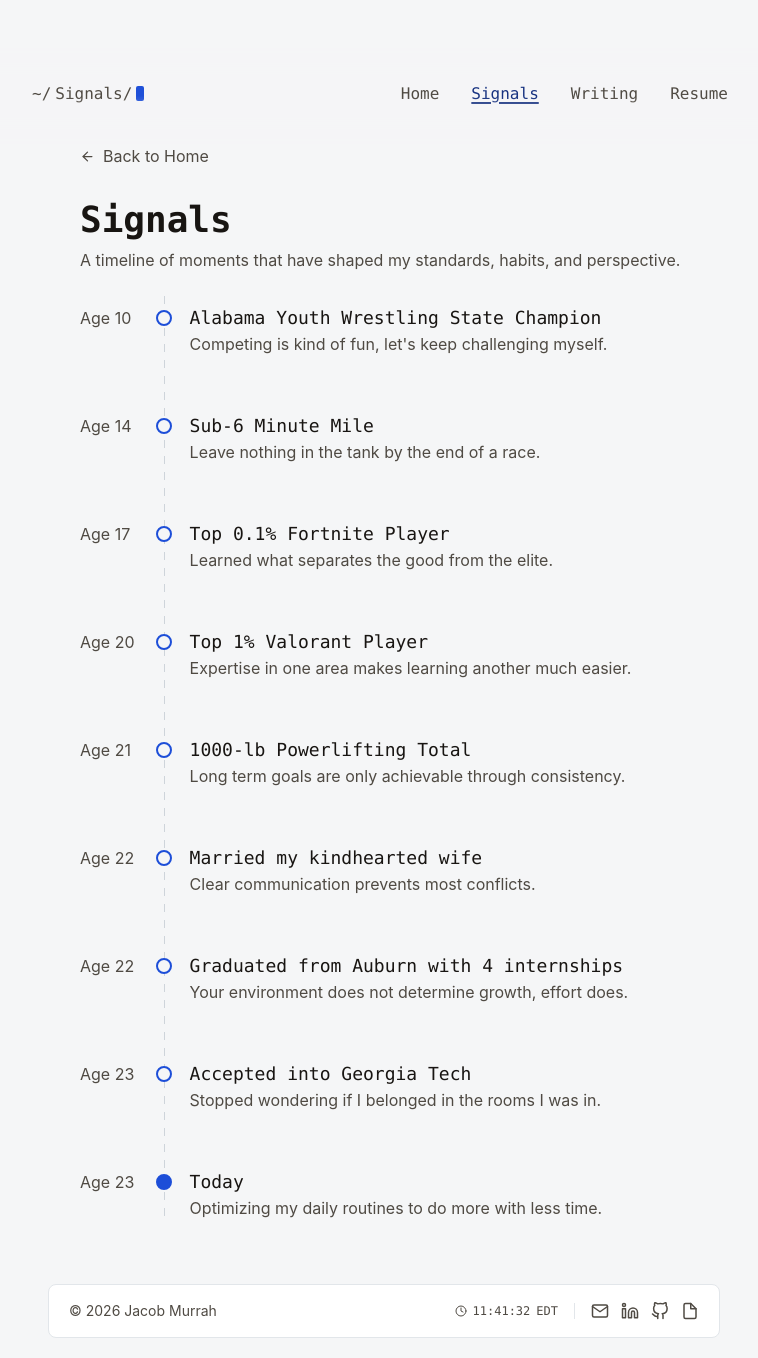
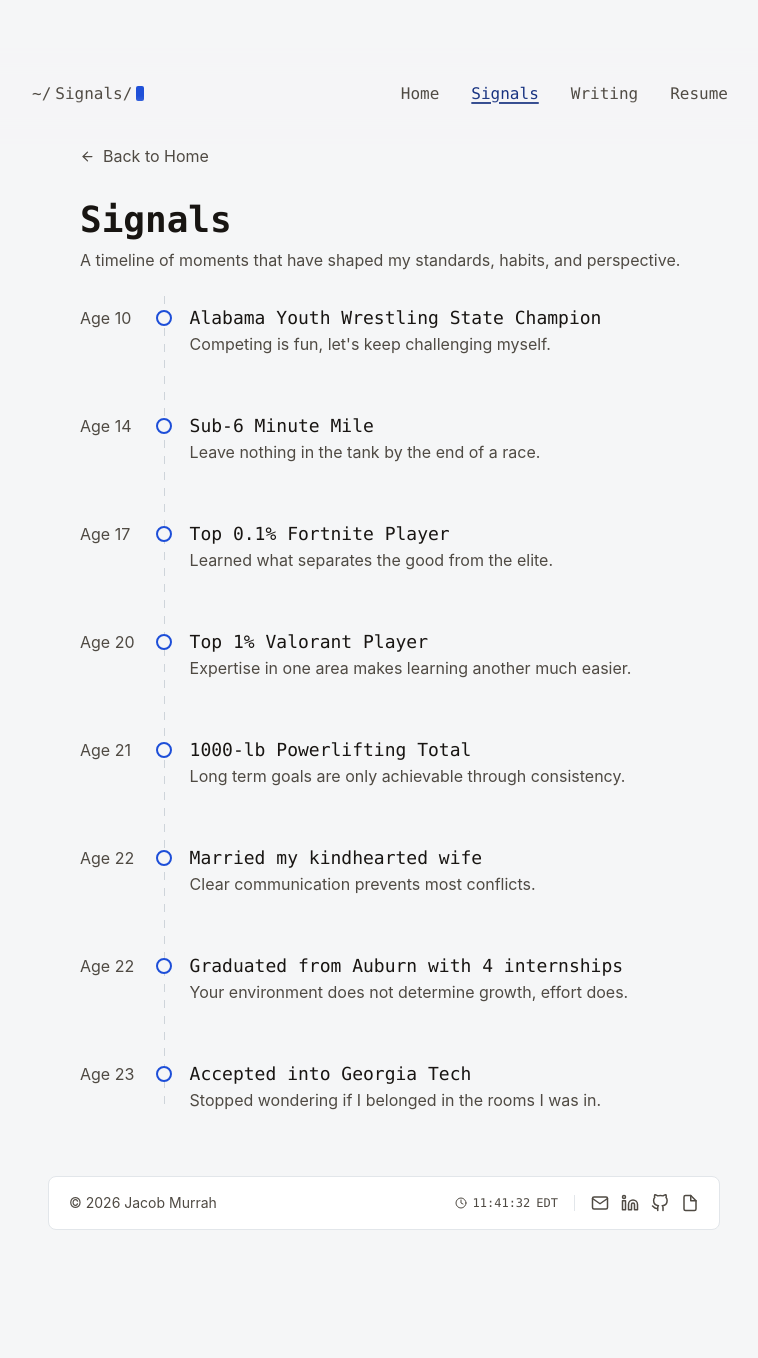
Before and after one commit to jmurrah/personal-portfolio-v3, a React (Vite) app: page /signals in a window 1280 px wide. Shown: the whole page, without its empty margins (256-1014 px from the left). After the commit the page ends 1250 px from the top, so only its background shows below. Built offline with nearby package versions, Linux system fonts and the light colour scheme; a web font is replaced by a local one.

Commit message:
looking a lot better

```diff
--- a/src/pages/Home.tsx
+++ b/src/pages/Home.tsx
@@ -118,13 +118,6 @@ function HeroSection() {
       <h1 className="text-5xl font-semibold">Jacob Murrah</h1>
       <div className="flex flex-col gap-3">
         <p className="text-[var(--muted)]">
-          Curious about what has shaped me? Read my{' '}
-          <Link className="inline-link" to="/signals">
-            signals
-          </Link>
-          .
-        </p>
-        <p className="text-[var(--muted)]">
           <span className="text-[var(--text)]">Software Engineer</span> at{' '}
           <a
             href="https://www.att.com/"
@@ -135,7 +128,7 @@ function HeroSection() {
             <span>AT&T</span>
           </a>{' '}
           in <span className="text-[var(--text)]">Atlanta</span>, working on network disaster
-          recover and automated ticketing. I bring modern engineering practices to legacy systems.
+          recovery and automated ticketing. I bring modern engineering practices to legacy systems.
         </p>
         <p className="text-[var(--muted)]">
           Pursuing a master's at{' '}
@@ -148,6 +141,13 @@ function HeroSection() {
             <span>Georgia Tech</span>
           </a>{' '}
           while navigating fatherhood, hitting the gym, and optimizing my daily routines.
+        </p>
+        <p className="text-[var(--muted)]">
+          Curious about what has shaped me? Read my{' '}
+          <Link className="inline-link" to="/signals">
+            signals
+          </Link>
+          .
         </p>
       </div>
       <div className="flex flex-wrap gap-x-4 justify-start">
--- a/src/pages/Signals.tsx
+++ b/src/pages/Signals.tsx
@@ -8,7 +8,7 @@ const signals: TimelineItem[] = [
     id: 'wrestling',
     label: 'Age 10',
     title: 'Alabama Youth Wrestling State Champion',
-    description: "Competing is kind of fun, let's keep challenging myself.",
+    description: "Competing is fun, let's keep challenging myself.",
     isFilled: false,
   },
   {
@@ -60,13 +60,6 @@ const signals: TimelineItem[] = [
     description: 'Stopped wondering if I belonged in the rooms I was in.',
     isFilled: false,
   },
-  {
-    id: 'today',
-    label: 'Age 23',
-    title: 'Today',
-    description: 'Optimizing my daily routines to do more with less time.',
-    isFilled: true,
-  },
 ];
 
 export default function Signals() {
```
